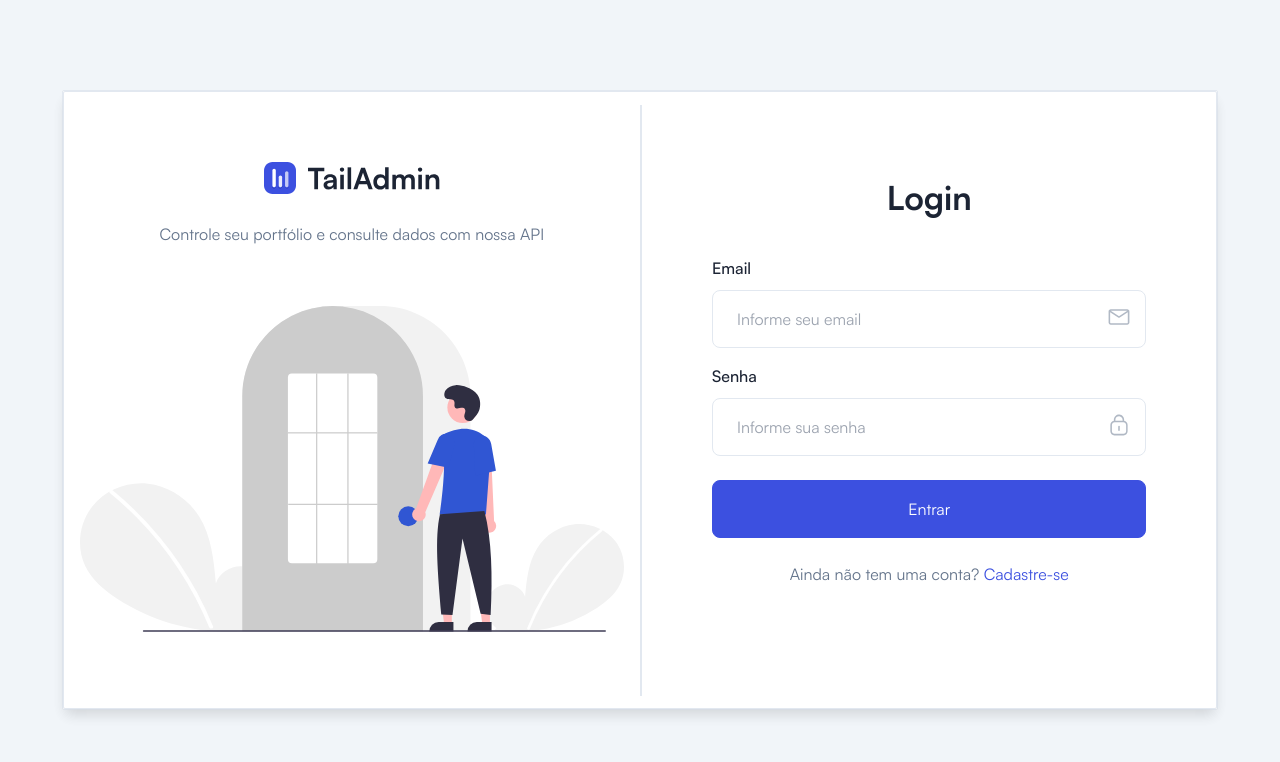
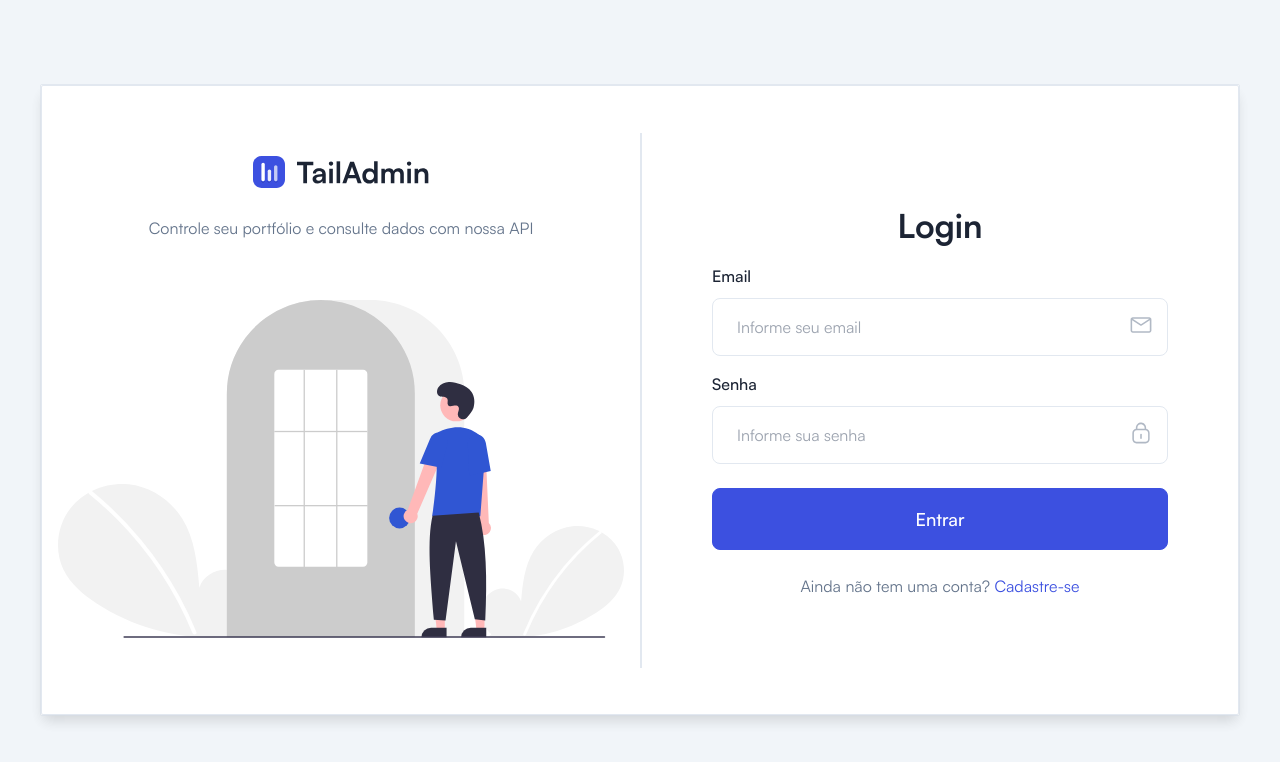
Before and after one commit to NetoVilela/portfoliogest-front, a Next.js app: page /auth/login in a window 1280 px wide. Shown: the top 762 px of the page. Built offline with nearby package versions, Linux system fonts and the light colour scheme; a web font is replaced by a local one.

Commit message:
feat: Tela de login personalizada

```diff
--- a/package.json
+++ b/package.json
@@ -20,6 +20,7 @@
     "axios": "^1.6.5",
     "eslint": "8.46.0",
     "eslint-config-next": "13.4.12",
+    "framer-motion": "^10.18.0",
     "jsonwebtoken": "^9.0.2",
     "jsvectormap": "^1.5.3",
     "next": "14.0.4",
--- a/src/app/(private)/users/form/page.tsx
+++ b/src/app/(private)/users/form/page.tsx
@@ -172,7 +172,7 @@ const Settings = () => {
 					</div>
 
 					<div className="grid-cols-12 flex justify-end gap-4.5 mt-5">
-						<Button title="Cadastrar" loading={isLoadingSubmit} />
+						<Button  title="Cadastrar" loading={isLoadingSubmit} />
 					</div>
 
 				</form>
--- a/src/app/(public)/auth/login/page.tsx
+++ b/src/app/(public)/auth/login/page.tsx
@@ -20,8 +20,10 @@ export default function SignIn() {
 	const { register, handleSubmit, formState: { errors } } = useForm({ resolver: zodResolver(loginSchema) });
 	const router = useRouter();
 	const [errorLogin, setErrorLogin] = useState('');
+	const [loading, setLoading] = useState(false);
 
 	const makeLogin = async (data: FieldValues) => {
+		setLoading(true);
 		const res = await signIn('credentials', {
 			email: data.email,
 			password: data.password,
@@ -29,7 +31,10 @@ export default function SignIn() {
 			callbackUrl: '/'
 		});
 
+		setLoading(false);
+
 		if (res?.ok && res?.url) {
+			setErrorLogin('');
 			router.push(res.url);
 		}
 
@@ -42,9 +47,22 @@ export default function SignIn() {
 		<>
 			<title>Login</title>
 
-			<div className="flex justify-center items-center h-screen"> {/* Adicionado a classe "flex" e ajustes */}
-				<div className="rounded-sm border border-stroke bg-white shadow-default dark:border-strokedark dark:bg-boxdark">
+			<div className="flex flex-col justify-center items-center h-screen p-10">
+
+				<div className="md:w-180 xl:w-full rounded-sm border border-stroke bg-white shadow-default dark:border-strokedark dark:bg-boxdark">
 					<div className="rounded-sm border border-stroke bg-white shadow-default dark:border-strokedark dark:bg-boxdark">
+
+						{errorLogin && !loading && (
+							<div className="flex items-center bg-meta-7 text-white text-sm font-bold px-4 2xsm:py-3 sm:py-4" role="alert">
+								<div className='flex w-full justify-center items-center text-xl'>
+									<svg className="fill-current w-4 h-4 mr-2" data-slot="icon" fill="currentColor" viewBox="0 0 20 20" xmlns="http://www.w3.org/2000/svg" aria-hidden="true">
+										<path clipRule="evenodd" fillRule="evenodd" d="M8.485 2.495c.673-1.167 2.357-1.167 3.03 0l6.28 10.875c.673 1.167-.17 2.625-1.516 2.625H3.72c-1.347 0-2.189-1.458-1.515-2.625L8.485 2.495ZM10 5a.75.75 0 0 1 .75.75v3.5a.75.75 0 0 1-1.5 0v-3.5A.75.75 0 0 1 10 5Zm0 9a1 1 0 1 0 0-2 1 1 0 0 0 0 2Z"></path>
+									</svg>
+									<p className='text-sm'>{errorLogin}</p>
+								</div>
+							</div>
+						)}
+
 						<div className="flex flex-wrap items-center">
 							<div className="hidden w-full xl:block xl:w-1/2">
 								<div className="py-17.5 px-4 text-center">
@@ -83,8 +101,8 @@ export default function SignIn() {
 							</div>
 
 							<div className="w-full border-stroke dark:border-strokedark xl:w-1/2 xl:border-l-2">
-								<div className="w-full p-4 sm:p-12.5 xl:p-17.5">
-									<h2 className="mb-9 text-2xl font-bold text-black dark:text-white sm:text-title-xl2 text-center">
+								<div className="w-full p-8 sm:p-12.5 xl:p-17.5">
+									<h2 className="mb-4 text-2xl font-bold text-black dark:text-white sm:text-title-xl2 text-center">
 										Login
 									</h2>
 
@@ -98,11 +116,11 @@ export default function SignIn() {
 													{...register('email')}
 													type="email"
 													placeholder="Informe seu email"
-													className="w-full rounded-lg border border-stroke bg-transparent py-4 pl-6 pr-10 outline-none focus:border-primary focus-visible:shadow-none dark:border-form-strokedark dark:bg-form-input dark:focus:border-primary"
+													className="w-full rounded-lg border border-stroke bg-transparent 2xsm:py-2 sm:py-4 pl-6 pr-10 outline-none focus:border-primary focus-visible:shadow-none  dark:bg-form-input dark:focus:border-primary text-boxdark-2"
 												/>
 												<HelperText message={errors?.email?.message as string} />
 
-												<span className="absolute right-4 top-4">
+												<span className="absolute right-4 2xsm:top-2 sm:top-4 top-4">
 													<svg
 														className="fill-current"
 														width="22"
@@ -131,11 +149,11 @@ export default function SignIn() {
 													{...register('password')}
 													type="password"
 													placeholder="Informe sua senha"
-													className="w-full rounded-lg border border-stroke bg-transparent py-4 pl-6 pr-10 outline-none focus:border-primary focus-visible:shadow-none dark:border-form-strokedark dark:bg-form-input dark:focus:border-primary"
+													className="w-full rounded-lg border border-stroke bg-transparent 2xsm:py-2 sm:py-4 pl-6 pr-10 outline-none focus:border-primary focus-visible:shadow-none dark:border-form-strokedark dark:bg-form-input dark:focus:border-primary text-boxdark-2"
 												/>
 												<HelperText message={errors?.password?.message as string} />
 
-												<span className="absolute right-4 top-4">
+												<span className="absolute right-4 2xsm:top-2 sm:top-4 top-4">
 													<svg
 														className="fill-current"
 														width="22"
@@ -160,13 +178,21 @@ export default function SignIn() {
 										</div>
 
 										<div className="mb-5">
-											<input
-												type="submit"
-												value="Entrar"
-												className="w-full cursor-pointer rounded-lg border border-primary bg-primary p-4 text-white transition hover:bg-opacity-90"
-											/>
+											<button disabled={loading} className='w-full cursor-pointer rounded-lg border border-primary bg-primary 2xsm:p-2 sm:p-4 text-white transition hover:bg-opacity-90'>
+												{
+													loading ? (
+														<span className='text-center'>
+															<svg aria-hidden="true" className="w-full h-8 text-gray-200 animate-spin dark:text-gray-600 fill-blue-600" viewBox="0 0 100 101" fill="none" xmlns="http://www.w3.org/2000/svg">
+																<path d="M100 50.5908C100 78.2051 77.6142 100.591 50 100.591C22.3858 100.591 0 78.2051 0 50.5908C0 22.9766 22.3858 0.59082 50 0.59082C77.6142 0.59082 100 22.9766 100 50.5908ZM9.08144 50.5908C9.08144 73.1895 27.4013 91.5094 50 91.5094C72.5987 91.5094 90.9186 73.1895 90.9186 50.5908C90.9186 27.9921 72.5987 9.67226 50 9.67226C27.4013 9.67226 9.08144 27.9921 9.08144 50.5908Z" fill="currentColor" />
+																<path d="M93.9676 39.0409C96.393 38.4038 97.8624 35.9116 97.0079 33.5539C95.2932 28.8227 92.871 24.3692 89.8167 20.348C85.8452 15.1192 80.8826 10.7238 75.2124 7.41289C69.5422 4.10194 63.2754 1.94025 56.7698 1.05124C51.7666 0.367541 46.6976 0.446843 41.7345 1.27873C39.2613 1.69328 37.813 4.19778 38.4501 6.62326C39.0873 9.04874 41.5694 10.4717 44.0505 10.1071C47.8511 9.54855 51.7191 9.52689 55.5402 10.0491C60.8642 10.7766 65.9928 12.5457 70.6331 15.2552C75.2735 17.9648 79.3347 21.5619 82.5849 25.841C84.9175 28.9121 86.7997 32.2913 88.1811 35.8758C89.083 38.2158 91.5421 39.6781 93.9676 39.0409Z" fill="currentFill" />
+															</svg>
+														</span>
+													) : (
+														<span className='text-lg font-medium'>Entrar</span>
+													)
+												}
+											</button>
 										</div>
-
 
 										<div className="mt-6 text-center">
 											<p>
@@ -174,9 +200,6 @@ export default function SignIn() {
 												<Link href="/auth/signup" className="text-primary">
 													Cadastre-se
 												</Link>
-											</p>
-											<p className="text-meta-1 mt-10">
-												{errorLogin}
 											</p>
 										</div>
 									</form>
--- a/src/app/api/auth/[...nextauth]/route.ts
+++ b/src/app/api/auth/[...nextauth]/route.ts
@@ -8,6 +8,7 @@ type DecodedPayloadType = {
   name: string,
   email: string,
   profileId: string,
+  profileName: string,
   token: string
 }
 
@@ -36,6 +37,7 @@ export const authOptions: NextAuthOptions = {
                 name: decodedPayload.name,
                 email: decodedPayload.email,
                 profileId: decodedPayload.profileId,
+                profileName: decodedPayload.profileName,
                 token: response.data.access_token,
               };
               return user;
--- a/src/components/Header/DropdownUser.tsx
+++ b/src/components/Header/DropdownUser.tsx
@@ -1,8 +1,14 @@
+'use client';
 import { useEffect, useRef, useState } from 'react';
 import Link from 'next/link';
 import Image from 'next/image';
+import { useSession } from 'next-auth/react';
+import { signOut } from 'next-auth/react';
+
 
 const DropdownUser = () => {
+	const {data: session} = useSession();
+	console.log(session);
 	const [dropdownOpen, setDropdownOpen] = useState(false);
 
 	// eslint-disable-next-line @typescript-eslint/no-explicit-any
@@ -46,9 +52,9 @@ const DropdownUser = () => {
 			>
 				<span className="hidden text-right lg:block">
 					<span className="block text-sm font-medium text-black dark:text-white">
-            Thomas Anree
+            {session?.user.name}
 					</span>
-					<span className="block text-xs">UX Designer</span>
+					<span className="block text-xs">{session?.user.profileName}</span>
 				</span>
 
 				<span className="h-12 w-12 rounded-full">
@@ -159,7 +165,7 @@ const DropdownUser = () => {
 						</Link>
 					</li>
 				</ul>
-				<button className="flex items-center gap-3.5 py-4 px-6 text-sm font-medium duration-300 ease-in-out hover:text-primary lg:text-base">
+				<button onClick={() => {signOut();}} className="flex items-center gap-3.5 py-4 px-6 text-sm font-medium duration-300 ease-in-out hover:text-primary lg:text-base">
 					<svg
 						className="fill-current"
 						width="22"
@@ -177,7 +183,7 @@ const DropdownUser = () => {
 							fill=""
 						/>
 					</svg>
-          Log Out
+          Sair do sistema
 				</button>
 			</div>
 			{/* <!-- Dropdown End --> */}
--- a/src/components/Sidebar/Logout/index.tsx
+++ b/src/components/Sidebar/Logout/index.tsx
@@ -35,7 +35,7 @@ export default function Logout() {
             </clipPath>
           </defs>
         </svg>
-        <span className={'group relative flex items-center gap-2.5 rounded-md  font-medium text-bodydark2 duration-300 ease-in-out hover:text-white'}>
+        <span className={'group relative flex items-center gap-2.5 rounded-md  font-medium duration-300 ease-in-out text-bodydark1'}>
           Sair do sistema
         </span>
       </div>
--- a/src/types/next-auth.d.ts
+++ b/src/types/next-auth.d.ts
@@ -8,6 +8,7 @@ declare module 'next-auth' {
       name: string,
       email: string,
       profileId: number,
+      profileName: string,
       iat: number,
       exp: number,
       accessToken: string;
```
Also changed, not shown: src/components/Button/index.tsx (+13 -8 lines), 1 other file (tests, documents, lock files or other folders).
